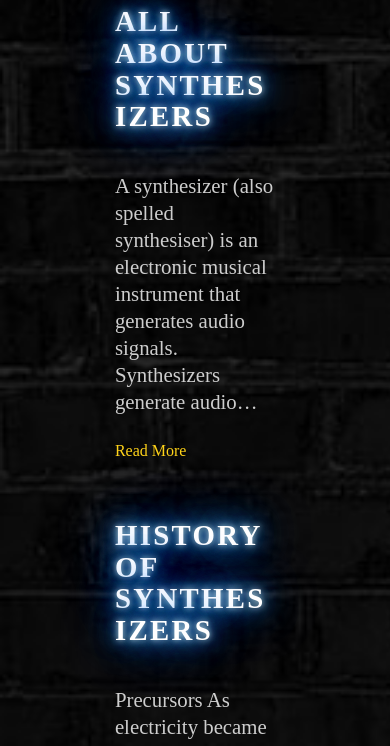
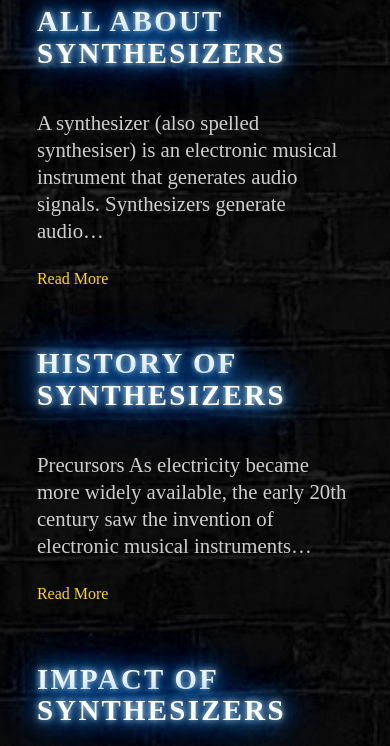
Before and after one commit to its-dgreen/synthwave, a Gatsby site: page / in a window 390 px wide. Shown: the part 166-912 px from the top of the page. Built offline with nearby package versions, Linux system fonts and the light colour scheme; Gatsby itself is replaced by a stand-in of ours.

Commit message:
responsive, bg fix

```diff
--- a/src/components/layout.css
+++ b/src/components/layout.css
@@ -19,7 +19,6 @@ body {
   -webkit-font-feature-settings: 'kern', 'liga', 'clig', 'calt';
   font-feature-settings: 'kern', 'liga', 'clig', 'calt';
   background-image: url('../images/wall.jpg');
-  background-repeat: no-repeat;
   background-size: cover;
 }
 article,
--- a/src/components/layout.tsx
+++ b/src/components/layout.tsx
@@ -15,6 +15,9 @@ const MainLayout = styled.main`
   max-width: 50%;
   margin: 0 auto;
   padding: 0 1.0875rem 1.45rem;
+  @media only screen and (max-width: 1024px) {
+    max-width: 90%;
+  }
 `;
 
 const Layout = ({ children }: Props) => {
```
